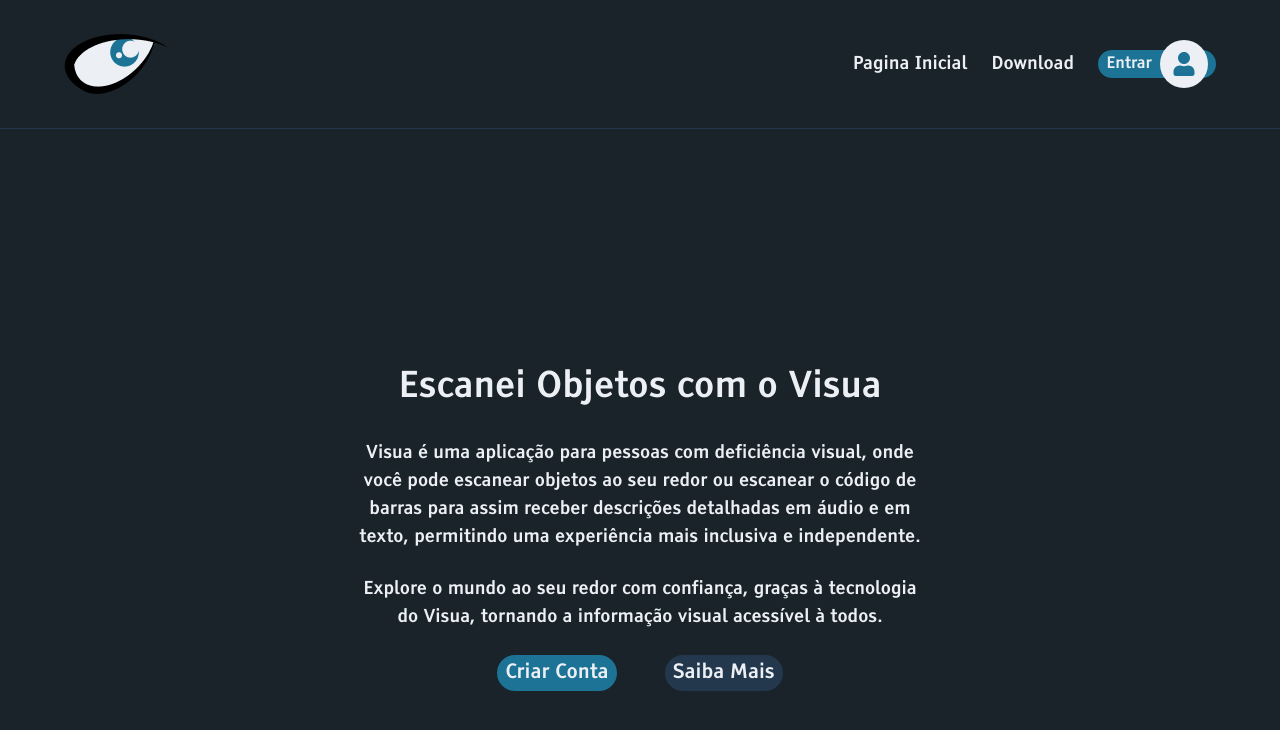
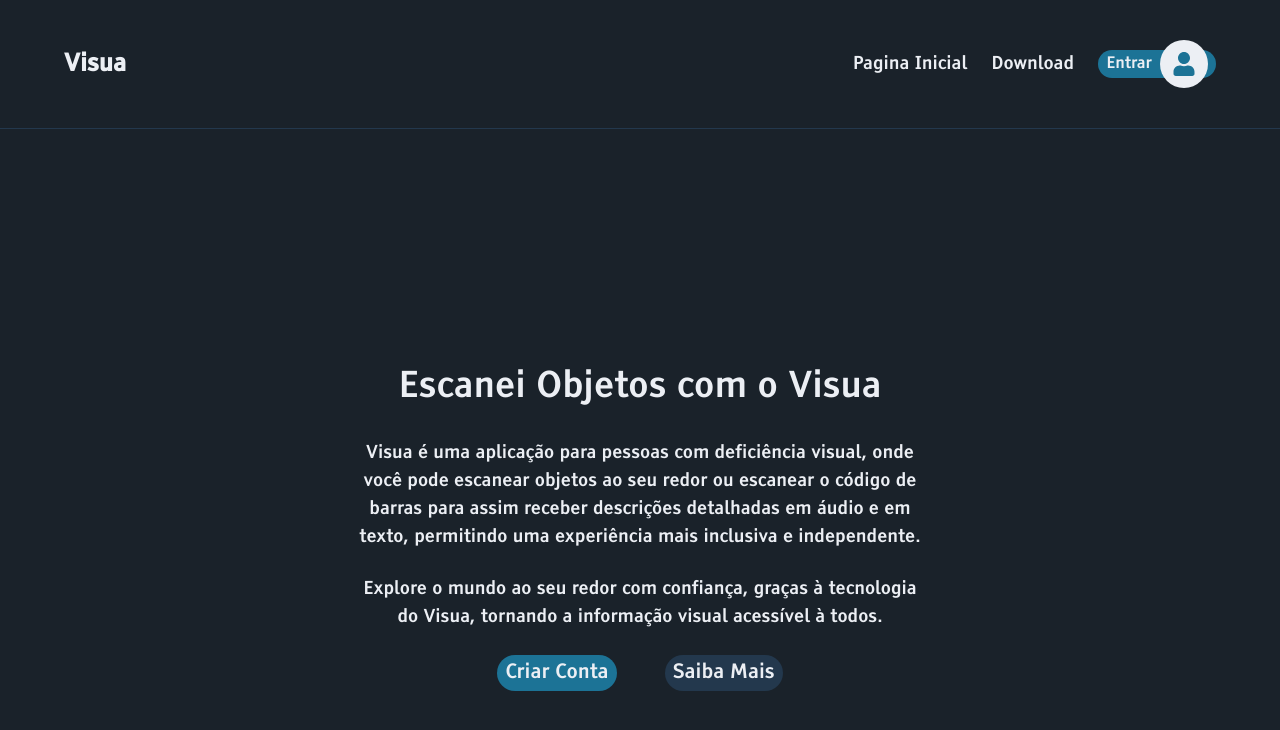
Before and after one commit to Thomgomes/Visua-Web, a React (Vite) app: page / in a window 1280 px wide. Shown: the top 730 px of the page. Built offline with nearby package versions, Linux system fonts and the light colour scheme.

Commit message:
erro no Logo, substituido temporareamente por texto Visua

```diff
--- a/src/components/Logo/index.jsx
+++ b/src/components/Logo/index.jsx
@@ -1,10 +1,11 @@
 import { Link } from 'react-router-dom'
-import logo from '../../../public/LogoMini.png'
+// import logo from '../../../public/LogoMini.png'
 
 export default function Logo() {
   return (
     <Link to="/HomePage">
-        <img src={logo} alt="Visua" />
+        {/* <img src={logo} alt="Visua" /> */}
+        <h1 className='text-2xl font-semibold'>Visua</h1>
     </Link>
   )
 }
```
